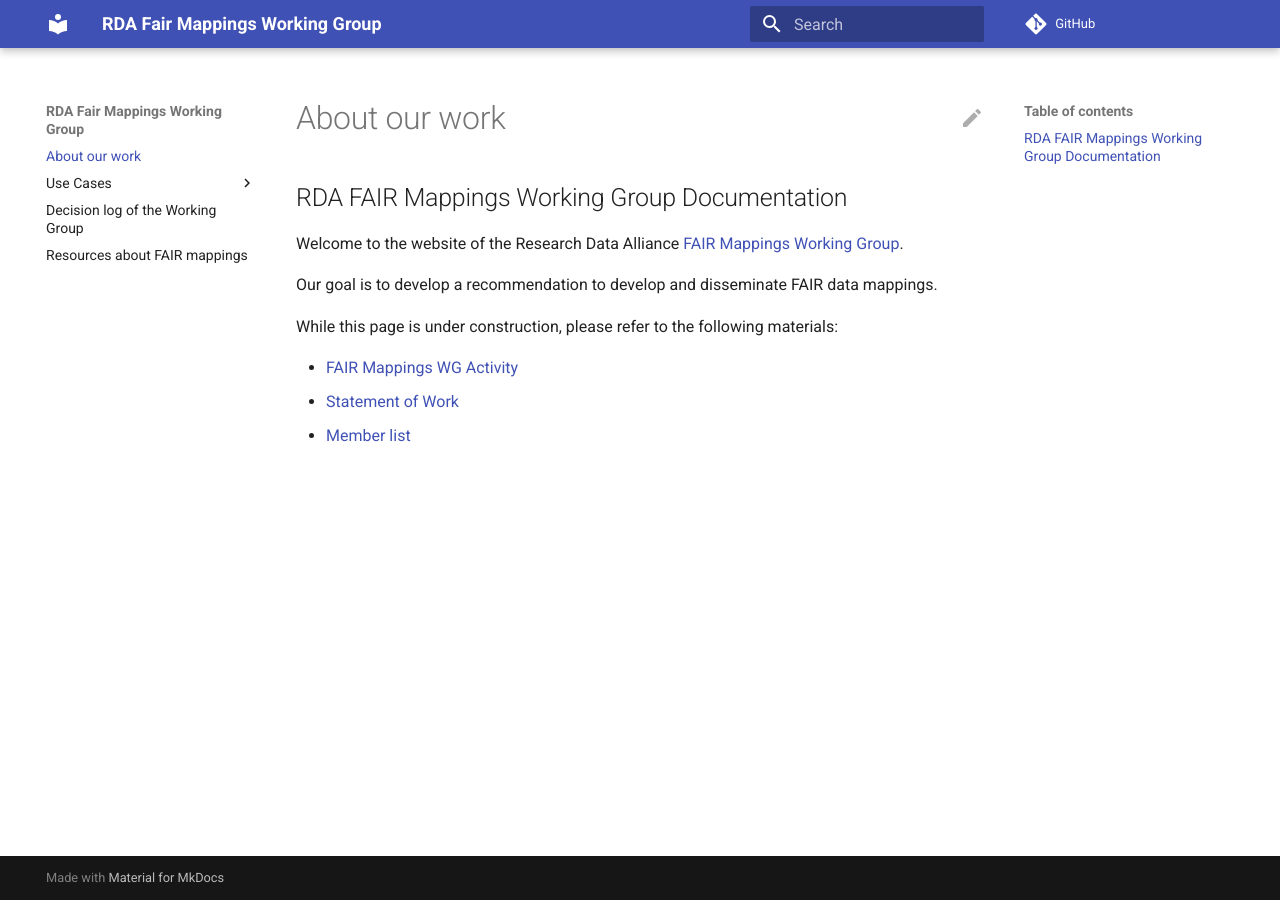
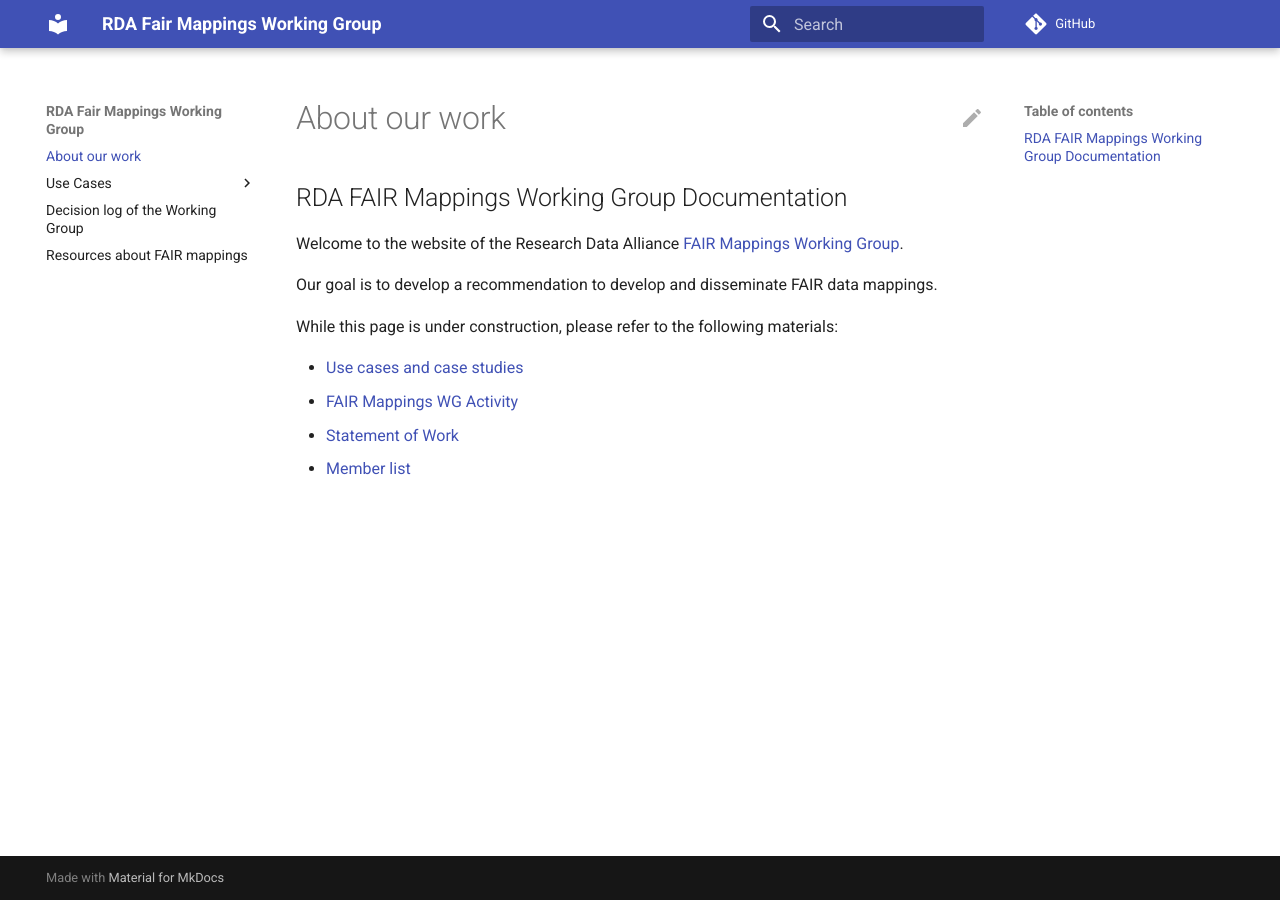
Before and after one commit to mapping-commons/rda-fair-mappings, an MkDocs documentation site: the page built from docs/index.md, in a window 1280 px wide. Built offline with MkDocs 1.6.1 and Material for MkDocs 9.7.7, drawn with Linux system fonts in a browser that asks for light colours; comment, search, counter and statistics services are not loaded.

Commit message:
Add case study link to frontpage

```diff
--- a/docs/index.md
+++ b/docs/index.md
@@ -6,6 +6,7 @@ Our goal is to develop a recommendation to develop and disseminate FAIR data map
 
 While this page is under construction, please refer to the following materials:
 
+- [Use cases and case studies](use-cases.md)
 - [FAIR Mappings WG Activity](https://www.rd-alliance.org/groups/fair-mappings-wg/activity/)
 - [Statement of Work](https://www.rd-alliance.org/groups/fair-mappings-wg/work-statement/)
 - [Member list](https://www.rd-alliance.org/groups/fair-mappings-wg/members/all-members/)
```
Also changed, not shown: src/docs/index.md (+1 -0 lines).
